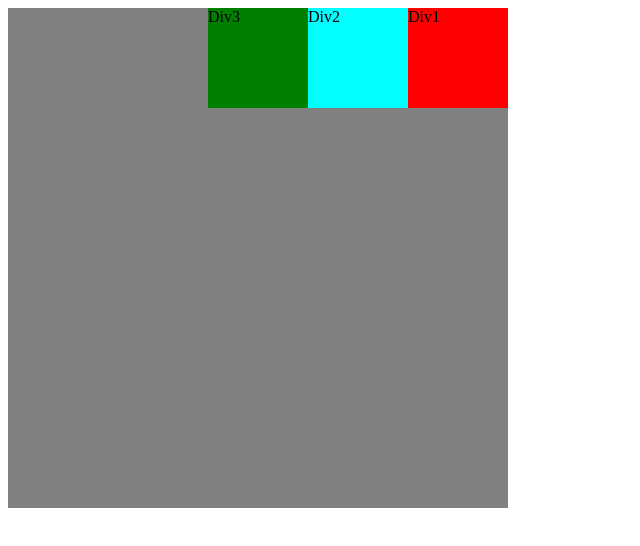
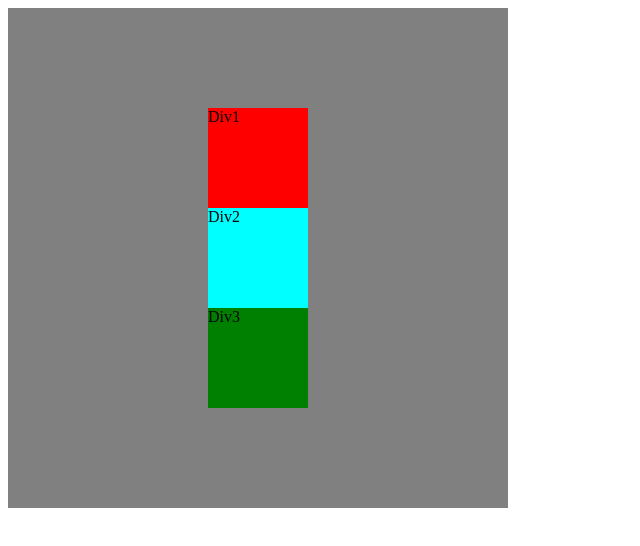
Before and after one commit to sayankbanik/CSS-Tutorials, a plain HTML site: page flexbox/flex.html in a window 1280 px wide. Shown: the whole page, without its empty margins (0-640 px from the left). Drawn offline with Linux system fonts and the light colour scheme.

Commit message:
align-items added

```diff
--- a/flexbox/flex.css
+++ b/flexbox/flex.css
@@ -6,9 +6,9 @@
   /* width: 400px; */
   background-color: grey;
   display: flex; /* default flex-direction is row*/
-  /* flex-direction: column; */
+  flex-direction: column;
   /* flex-direction: row; */
-  flex-direction: row-reverse;
+  /* flex-direction: row-reverse; */
   /* flex-direction: column-reverse; */
   /* flex-wrap: wrap; */
   /* flex-wrap: wrap-reverse; */
@@ -16,34 +16,50 @@
   /* justify-content: flex-start; */
   /*changes the alignment according to flex direction*/
   /* justify-content: flex-end; */
-  /* justify-content: center; */
+  justify-content: center;
   /* justify-content: space-around; */
   /* adds equal amount of space around the div or both sides of the div */
   /* justify-content: space-between; */
   /* justify-content: space-evenly; */
   /*gives equal space between all elemnts from both end*/
   /*combnation of flex-direction;flex-wrap;justify-content*/
+  /* align-items: flex-start; */
+  /* align-items: flex-end; */
+  align-items: center;
+  /* align-items: stretch; */
+  /* align-items: baseline; */
+  /* combination of justify-elment and align-items */
 }
 #container div {
   height: 100px;
+  /*setting height as a auto to understand how stretch works whrn flex-direction is row*/
+  /* height: auto; */
+  /* max-height: 300px; */
   width: 100px;
+  /*setting width as a auto to understand how stretch works whrn flex-direction is column*/
+  /* width: auto; */
+  /* max-width: 300px; */
 }
+/* adding margin to all divs to understand baseline alignment */
 #div1 {
   background-color: red;
   /* display: inline-block; */
   /* flex-grow: 4; */
+  /* margin: 10px; */
 }
 #div2 {
   background-color: cyan;
   /* display: inline-block; */
   /* order: -1; */
   /* flex-grow: 1; */
+  /* margin: 20px; */
 }
 #div3 {
   background-color: green;
   /* display: inline-block; */
   /* order: 3; */
   /* flex-shrink: 5; */
+  /* margin: 60px; */
 }
 #div4 {
   background-color: orchid;
```
